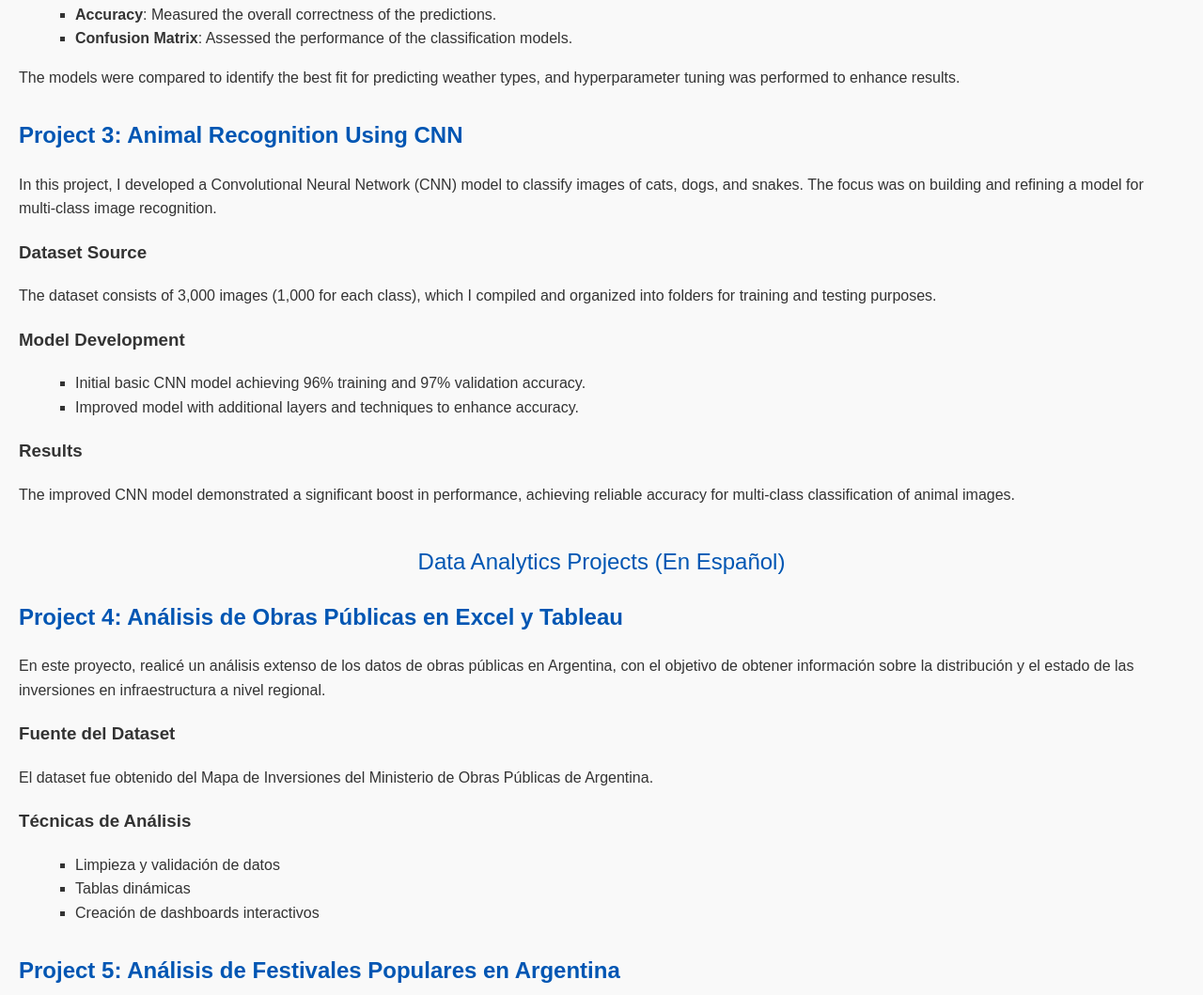
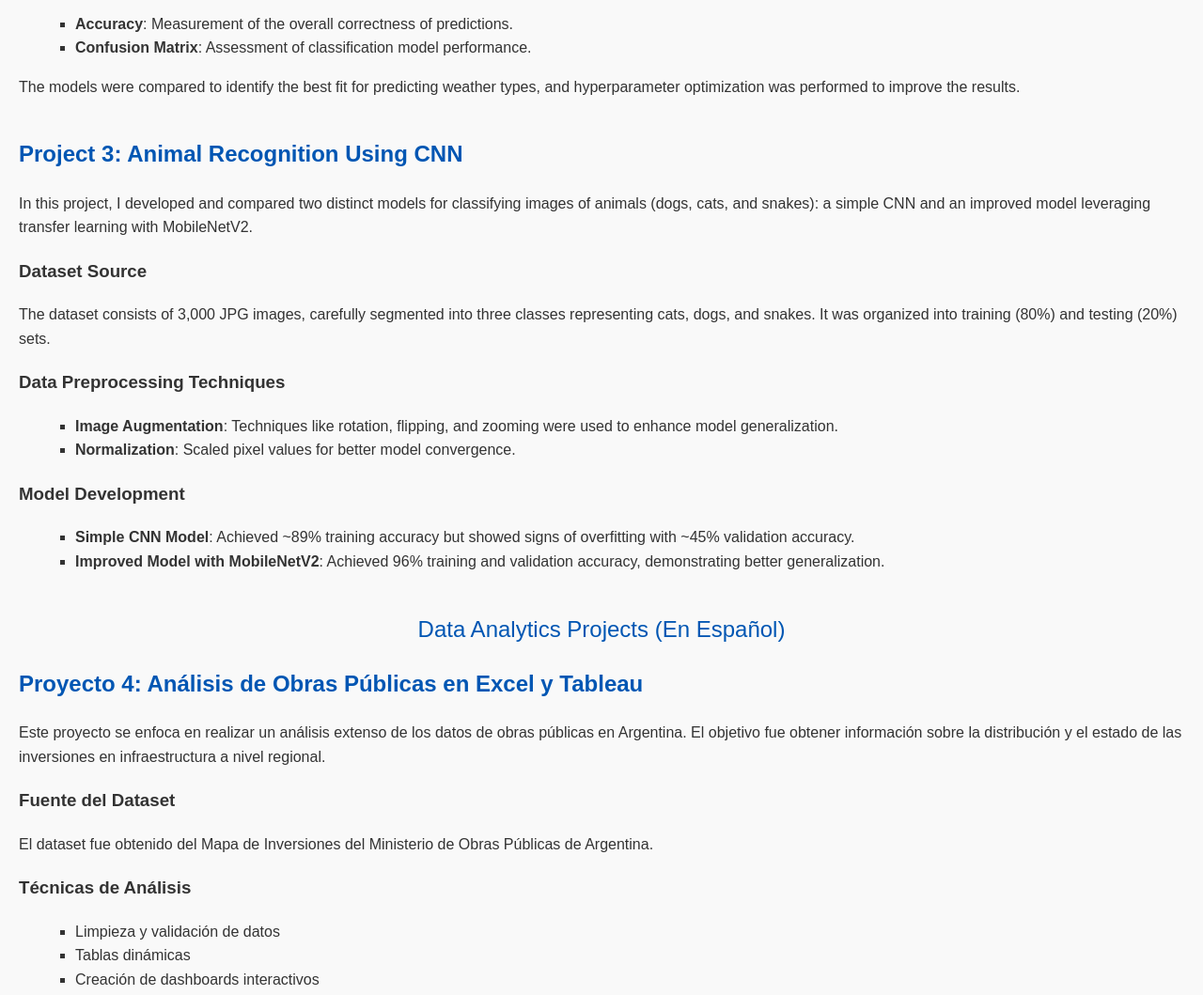
Before and after one commit to AlvarezLI/Portafolio_alvarez, a plain HTML site: page index.html in a window 1280 px wide. Shown: the part 1216-2275 px from the top of the page at 94% size. Drawn offline with Linux system fonts and the light colour scheme.

Commit message:
Update index.html

```diff
--- a/index.html
+++ b/index.html
@@ -24,7 +24,7 @@
             text-align: center;
         }
         .project {
-            margin-bottom: 30px;
+            margin-bottom: 40px;
         }
         h2 {
             color: #0056b3;
@@ -56,7 +56,7 @@
 
         <h3>Data Preprocessing Techniques</h3>
         <ul>
-            <li><strong>Null Value Checks</strong>: Ensured the integrity of the dataset by handling missing values appropriately.</li>
+            <li><strong>Null Value Checks</strong>: Ensured the dataset's integrity by appropriately handling missing values.</li>
             <li><strong>Categorical Variable Encoding</strong>: Transformed categorical features into numerical values for effective machine learning training.</li>
         </ul>
 
@@ -77,8 +77,8 @@
 
         <h3>Data Preprocessing Techniques</h3>
         <ul>
-            <li><strong>Null Value Handling and Imputation</strong>: Addressed missing values to maintain dataset quality.</li>
-            <li><strong>Categorical Variable Encoding</strong>: Converted categorical variables into a format suitable for model training.</li>
+            <li><strong>Handling and Imputation of Missing Values</strong>: Addressed missing values to maintain the dataset's quality.</li>
+            <li><strong>Categorical Variable Encoding</strong>: Converted categorical variables into a suitable format for model training.</li>
             <li><strong>Outlier Removal</strong>: Applied the interquartile range (IQR) method to eliminate outliers.</li>
         </ul>
 
@@ -92,34 +92,37 @@
 
         <h3>Model Optimization and Evaluation</h3>
         <ul>
-            <li><strong>Accuracy</strong>: Measured the overall correctness of the predictions.</li>
-            <li><strong>Confusion Matrix</strong>: Assessed the performance of the classification models.</li>
+            <li><strong>Accuracy</strong>: Measurement of the overall correctness of predictions.</li>
+            <li><strong>Confusion Matrix</strong>: Assessment of classification model performance.</li>
         </ul>
-        <p>The models were compared to identify the best fit for predicting weather types, and hyperparameter tuning was performed to enhance results.</p>
+        <p>The models were compared to identify the best fit for predicting weather types, and hyperparameter optimization was performed to improve the results.</p>
     </div>
 
     <div class="project">
         <h2>Project 3: <a href="https://github.com/AlvarezLI/Animal-Recognition-CNN" target="_blank">Animal Recognition Using CNN</a></h2>
-        <p>In this project, I developed a Convolutional Neural Network (CNN) model to classify images of cats, dogs, and snakes. The focus was on building and refining a model for multi-class image recognition.</p>
+        <p>In this project, I developed and compared two distinct models for classifying images of animals (dogs, cats, and snakes): a simple CNN and an improved model leveraging transfer learning with MobileNetV2.</p>
 
         <h3>Dataset Source</h3>
-        <p>The dataset consists of 3,000 images (1,000 for each class), which I compiled and organized into folders for training and testing purposes.</p>
+        <p>The dataset consists of 3,000 JPG images, carefully segmented into three classes representing cats, dogs, and snakes. It was organized into training (80%) and testing (20%) sets.</p>
+
+        <h3>Data Preprocessing Techniques</h3>
+        <ul>
+            <li><strong>Image Augmentation</strong>: Techniques like rotation, flipping, and zooming were used to enhance model generalization.</li>
+            <li><strong>Normalization</strong>: Scaled pixel values for better model convergence.</li>
+        </ul>
 
         <h3>Model Development</h3>
         <ul>
-            <li>Initial basic CNN model achieving 96% training and 97% validation accuracy.</li>
-            <li>Improved model with additional layers and techniques to enhance accuracy.</li>
+            <li><strong>Simple CNN Model</strong>: Achieved ~89% training accuracy but showed signs of overfitting with ~45% validation accuracy.</li>
+            <li><strong>Improved Model with MobileNetV2</strong>: Achieved 96% training and validation accuracy, demonstrating better generalization.</li>
         </ul>
-
-        <h3>Results</h3>
-        <p>The improved CNN model demonstrated a significant boost in performance, achieving reliable accuracy for multi-class classification of animal images.</p>
     </div>
 
     <div class="section-title">Data Analytics Projects (En Español)</div>
 
     <div class="project">
-        <h2>Project 4: <a href="https://github.com/AlvarezLI/Excel-Tableau_PublicWorks" target="_blank">Análisis de Obras Públicas en Excel y Tableau</a></h2>
-        <p>En este proyecto, realicé un análisis extenso de los datos de obras públicas en Argentina, con el objetivo de obtener información sobre la distribución y el estado de las inversiones en infraestructura a nivel regional.</p>
+        <h2>Proyecto 4: <a href="https://github.com/AlvarezLI/Excel-Tableau_PublicWorks" target="_blank">Análisis de Obras Públicas en Excel y Tableau</a></h2>
+        <p>Este proyecto se enfoca en realizar un análisis extenso de los datos de obras públicas en Argentina. El objetivo fue obtener información sobre la distribución y el estado de las inversiones en infraestructura a nivel regional.</p>
 
         <h3>Fuente del Dataset</h3>
         <p>El dataset fue obtenido del Mapa de Inversiones del Ministerio de Obras Públicas de Argentina.</p>
@@ -133,8 +136,8 @@
     </div>
 
     <div class="project">
-        <h2>Project 5: <a href="https://github.com/AlvarezLI/PowerBi-CostumbresArg" target="_blank">Análisis de Festivales Populares en Argentina</a></h2>
-        <p>Este proyecto se enfoca en el análisis de eventos y festivales populares en Argentina, explorando su asistencia, ubicaciones y temáticas mediante Power BI.</p>
+        <h2>Proyecto 5: <a href="https://github.com/AlvarezLI/PowerBi-CostumbresArg" target="_blank">Análisis de Festivales Populares en Argentina</a></h2>
+        <p>Este proyecto analiza eventos y festivales populares en Argentina, explorando su asistencia, ubicaciones y temáticas mediante Power BI.</p>
 
         <h3>Fuente del Dataset</h3>
         <p>Compilación de información sobre eventos y festivales populares en Argentina.</p>
@@ -147,8 +150,8 @@
     </div>
 
     <div class="project">
-        <h2>Project 6: <a href="https://github.com/AlvarezLI/PowerBI_Spotify" target="_blank">Análisis de Datos Musicales de Spotify</a></h2>
-        <p>En este proyecto, analicé datos de canciones de Spotify para explorar características musicales y su relación con la popularidad.</p>
+        <h2>Proyecto 6: <a href="https://github.com/AlvarezLI/PowerBI_Spotify" target="_blank">Análisis de Datos Musicales de Spotify</a></h2>
+        <p>Este proyecto analiza datos de canciones de Spotify para explorar características musicales y su relación con la popularidad.</p>
 
         <h3>Fuente del Dataset</h3>
         <p>Dataset descargado de Kaggle, con información detallada sobre canciones populares en Spotify.</p>
@@ -160,4 +163,4 @@
         </ul>
     </div>
 </body>
-</html>
+</
```
